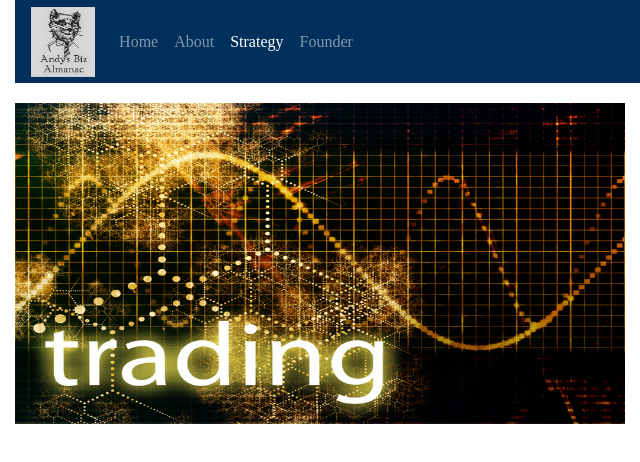
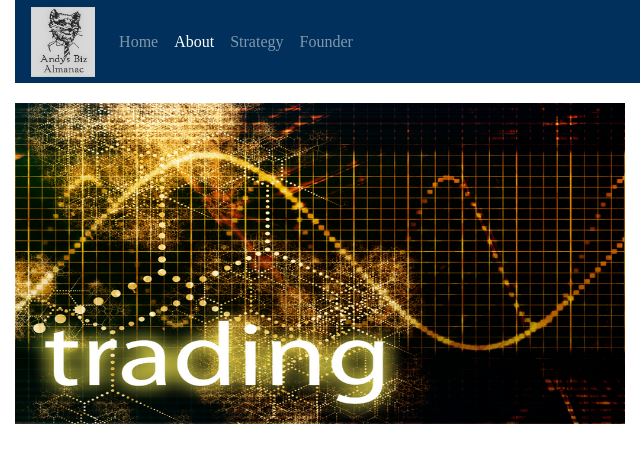
Before and after one commit to remyfeldman/remyfeldman.github.io, a plain HTML site: page strategy.html in a window 1280 px wide. Shown: the full height of the page, 0-640 px from the left. Drawn offline with nearby package versions, Linux system fonts and the light colour scheme.

Commit message:
mobile update

```diff
--- a/strategy.html
+++ b/strategy.html
@@ -1,9 +1,11 @@
+<!--first thing to do, is type DOC and tab to get new new page (head and body)
+USE GETBOOTSTRAP.COM-->
 <html lang="en">
 <head>
     <meta charset="UTF-8">
     <meta name="viewport" content="width=device-width, initial-scale=1.0">
     <meta http-equiv="X-UA-Compatible" content="ie=edge">
-    <title>Document</title>
+    <title>Almanac LLC</title>
     <link rel="stylesheet" href="https://stackpath.bootstrapcdn.com/bootstrap/4.2.1/css/bootstrap.min.css" integrity="sha384-GJzZqFGwb1QTTN6wy59ffF1BuGJpLSa9DkKMp0DgiMDm4iYMj70gZWKYbI706tWS" crossorigin="anonymous">
     <!--^the above link comes from getbootstrap.com-->
     <link href="https://fonts.googleapis.com/css?family=Noto+Serif+SC" rel="stylesheet">
@@ -11,6 +13,9 @@
     <!--^the above link comes from your style, this style would win because it's below the other-->
 </head>
 <body>
+    <!--don't need to put this in the container
+        because i put this outside of the container, it's not in the container-->
+          <!--  img src="fox_engrave1.png" height = "60"alt=""-->
 <div class="container-fluid">
 <nav class="navbar navbar-expand-lg navbar-dark bg-dark">
     <a class="navbar-brand" href="index.html">
@@ -22,8 +27,8 @@
     <div class="collapse navbar-collapse" id="navbarSupportedContent">
         <ul class="navbar-nav mr-auto">
             <li class="nav-item"> <a class="nav-link" href="index.html">Home <span class="sr-only">(current)</span></a> </li>
-            <li class="nav-item"> <a class="nav-link" href="aboutalmanac.html">About</a> </li>
-            <li class="nav-item active"> <a class="nav-link" href="strategy.html">Strategy</a> </li>
+            <li class="nav-item active"> <a class="nav-link" href="aboutalmanac.html">About</a> </li>
+            <li class="nav-item"> <a class="nav-link" href="strategy.html">Strategy</a> </li>
             <li class="nav-item"> <a class="nav-link" href="founder.html">Founder</a> </li>
         </ul>
         <ul class="navbar-nav ml-auto">
```
Also changed, not shown: aboutalmanac.html (+6 -1 lines), founder.html (+6 -1 lines).
